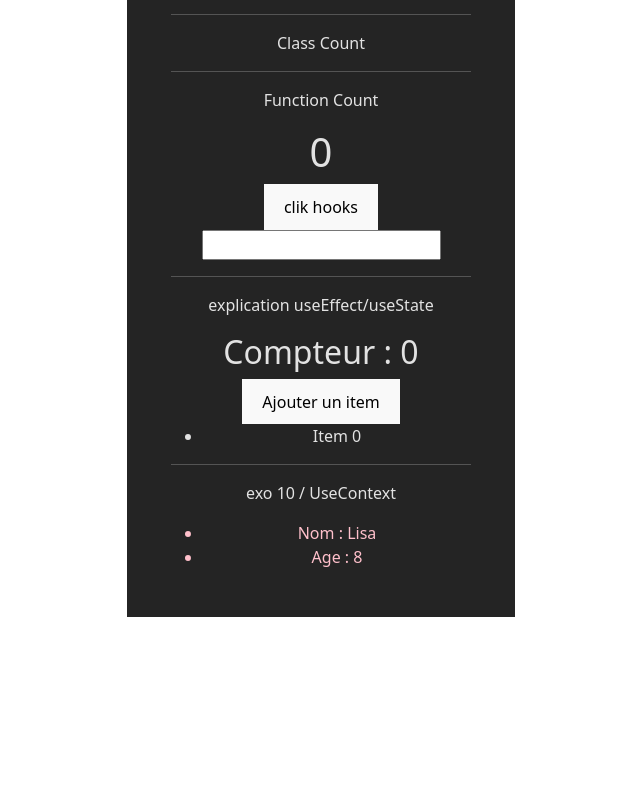
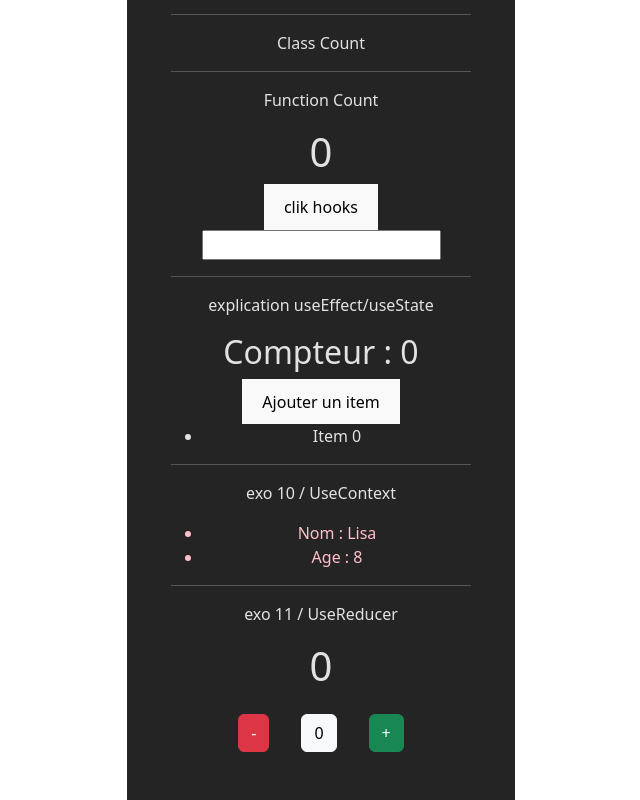
Before and after one commit to Julen37/coursREACThooks, a React (Vite) app in the folder hooksapp/: page / in a window 1280 px wide. Shown: the part 623-1423 px from the top of the page, without its empty margins (319-959 px from the left). Before the commit the page ends 1240 px from the top, so only its background shows below. Built offline with nearby package versions, Linux system fonts and the light colour scheme.

Commit message:
exo 11 + useReducer / dispatch / switch case

```diff
--- a/hooksapp/src/App.jsx
+++ b/hooksapp/src/App.jsx
@@ -8,6 +8,7 @@ import Profile from './components/Profile'
 import TestUseEffect from './components/TestUseEffect'
 import Todo from './components/Todo'
 import { UserContext, ColorContext } from './components/MyContext'
+import Count from './components/Count'
 
 function App() {
 
@@ -38,6 +39,9 @@ function App() {
             <Profile/>
           </ColorContext.Provider>
         </UserContext.Provider>
+        <hr />
+        <p>exo 11 / UseReducer</p>
+        <Count/>
       </div>
   )
 }
--- /dev/null
+++ b/hooksapp/src/components/Count.jsx
@@ -0,0 +1,33 @@
+import React, { useReducer } from 'react'
+
+const initialState = 0
+
+const reducer = (state, action) => {
+    switch (action) {
+        case 'increment' :
+            return state + 1
+        case 'decrement' :
+            return state - 1
+        case 'initial' :
+            return initialState
+    }
+}
+
+function Count() {
+
+// const [state, dispatch] = useReducer(reducer, {count: 0});
+// const [countState, countDispatch] = useReducer(reducer, 0,)
+// state = etat initial / dispatch = fait le changement, l'action qu'on lui donnera
+const [count, dispatch] = useReducer(reducer, initialState);
+
+  return (
+    <div>
+      <h1>{count}</h1>
+      <button onClick={() => dispatch('decrement')} className='btn btn-danger m-3'>-</button>
+      <button onClick={() => dispatch('initial')} className='btn btn-light m-3'>0</button>
+      <button onClick={() => dispatch('increment')} className='btn btn-success m-3'>+</button>
+    </div>
+  )
+}
+
+export default Count
```
